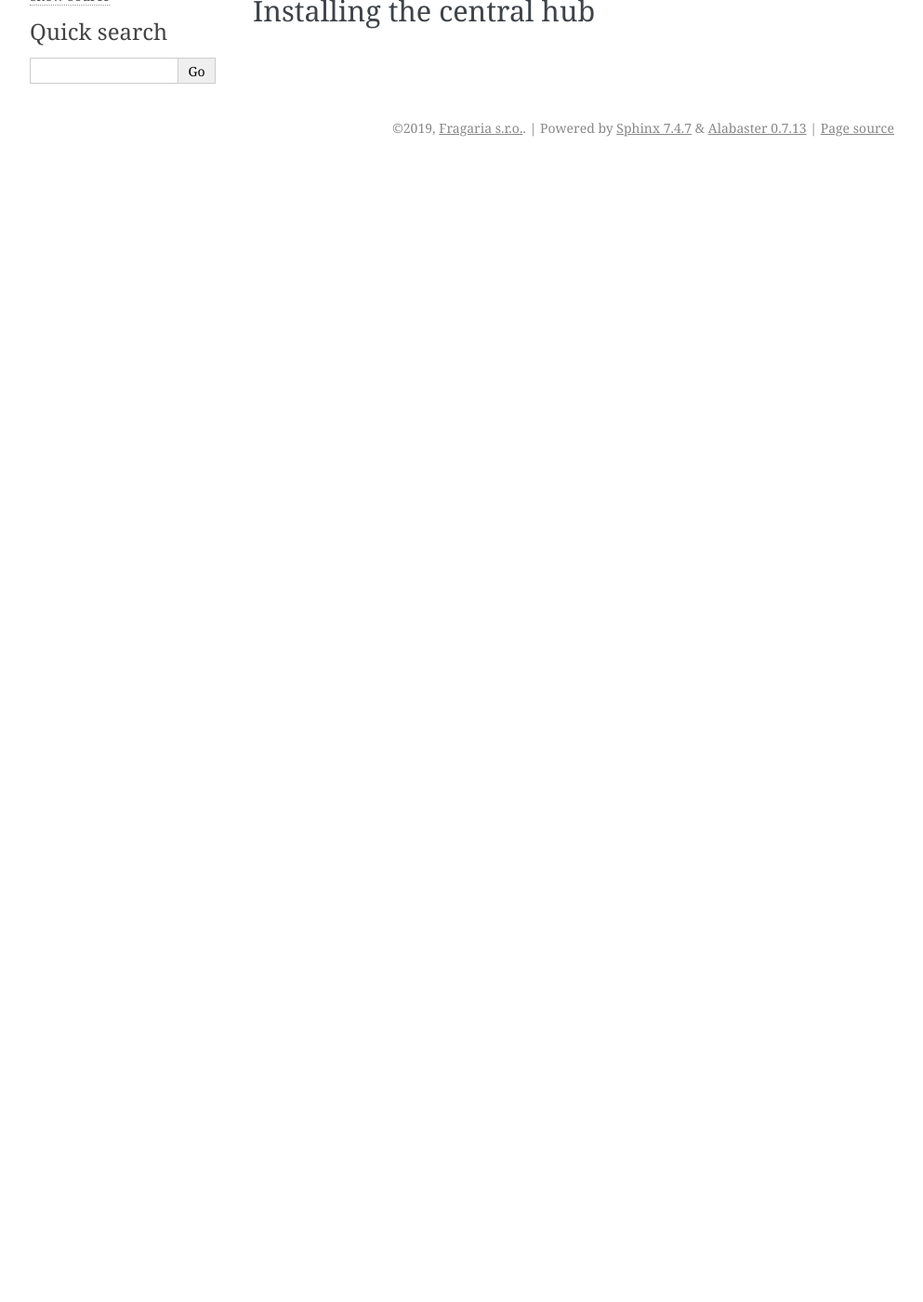
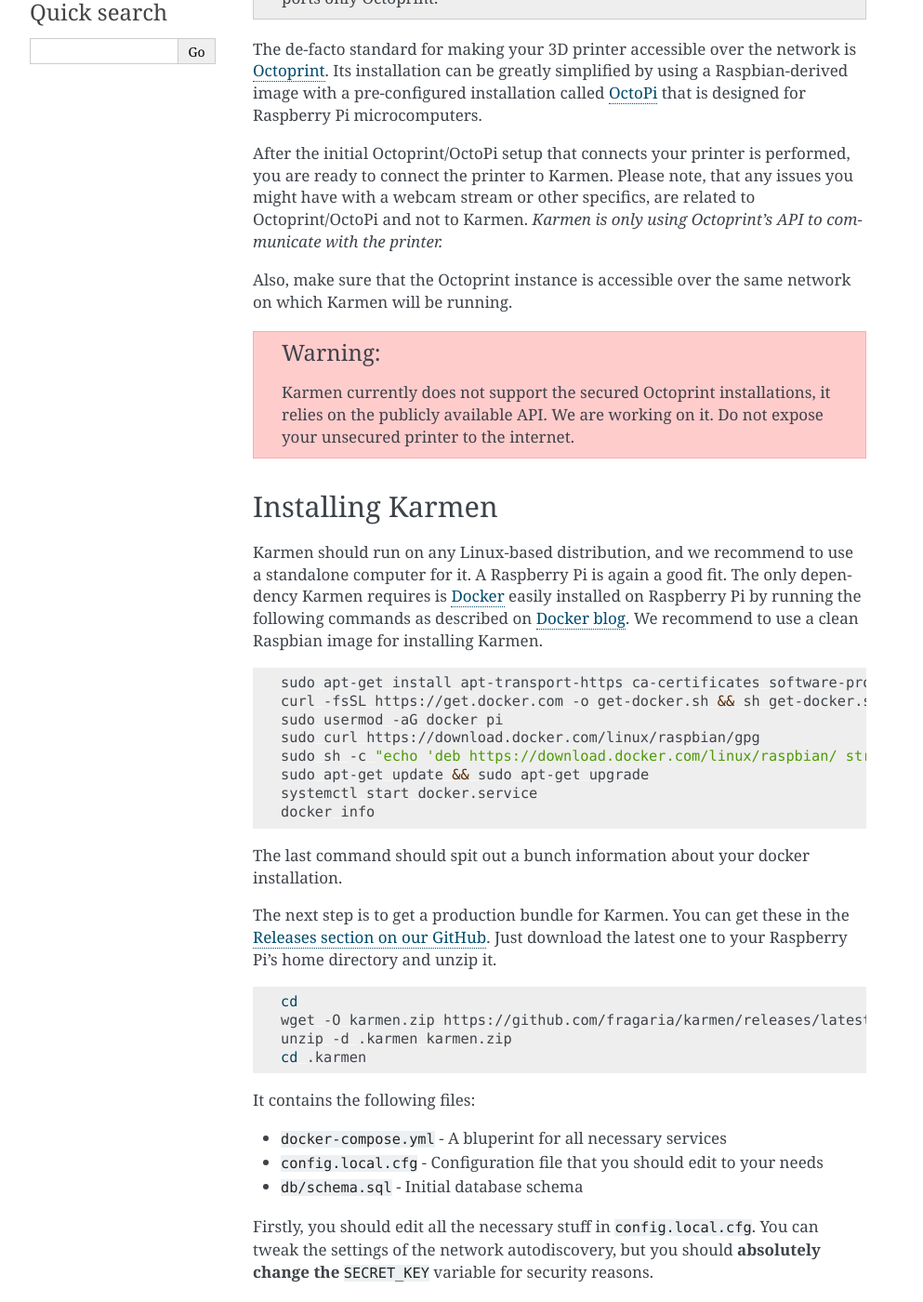
Before and after one commit to fragaria/karmen, a Sphinx documentation site: the page built from docs/source/installation.rst, in a window 1280 px wide and 1400 px high, scrolled down 270 px. Shown: the whole window at 93% size, without its empty margins (148-1141 px from the left). Built offline with Sphinx 7.4.7, drawn with Linux system fonts in a browser that asks for light colours; before the commit the page ends 900 px from its top, so only the background shows below that; some of the changed text lies outside the part shown.

Commit message:
docs+docker: Tweaks production setup, documents installation procedure

```diff
--- a/docs/source/index.rst
+++ b/docs/source/index.rst
@@ -19,7 +19,7 @@
 The project is released under the `GNU Affero General Public License V3 <http://www.gnu.org/licenses/agpl.html>`_.
 
 .. toctree::
-  :maxdepth: 1
+  :maxdepth: 2
   :hidden:
 
   overview
--- a/docs/source/installation.rst
+++ b/docs/source/installation.rst
@@ -2,16 +2,90 @@
 Installation
 ############################################
 
-Requirements
-------------
-
 Making your printer Karmen-ready
 --------------------------------
 
-Installing the central hub
---------------------------
+.. note::
+  There might be other viable solutions, but at the moment, Karmen supports only
+  Octoprint.
 
+The de-facto standard for making your 3D printer accessible over the network
+is `Octoprint <https://octoprint.org>`_. Its installation can be greatly
+simplified by using a Raspbian-derived image with a pre-configured installation
+called `OctoPi <https://github.com/guysoft/OctoPi>`_ that is designed for Raspberry Pi
+microcomputers.
+
+After the initial Octoprint/OctoPi setup that connects your printer is performed,
+you are ready to connect the printer to Karmen. Please note, that any issues you
+might have with a webcam stream or other specifics, are related to Octoprint/OctoPi
+and not to Karmen. *Karmen is only using Octoprint's API to communicate with the
+printer.*
+
+Also, make sure that the Octoprint instance is accessible over the same network
+on which Karmen will be running.
+
+.. warning::
+  Karmen currently does not support the secured Octoprint installations, it relies
+  on the publicly available API. We are working on it. Do not expose your unsecured
+  printer to the internet.
+
+Installing Karmen
+-----------------
+
+Karmen should run on any Linux-based distribution, and we recommend to use a standalone
+computer for it. A Raspberry Pi is again a good fit. The only dependency Karmen requires
+is `Docker <https://www.docker.com>`_ easily installed on Raspberry Pi by running the
+following commands as described on `Docker blog <https://blog.docker.com/2019/03/happy-pi-day-docker-raspberry-pi/>`_.
+We recommend to use a clean Raspbian image for installing Karmen.
+
+.. code-block:: sh
+
+   sudo apt-get install apt-transport-https ca-certificates software-properties-common -y
+   curl -fsSL https://get.docker.com -o get-docker.sh && sh get-docker.sh
+   sudo usermod -aG docker pi
+   sudo curl https://download.docker.com/linux/raspbian/gpg
+   sudo sh -c "echo 'deb https://download.docker.com/linux/raspbian/ stretch stable' > /etc/apt/sources.list.d/docker.list"
+   sudo apt-get update && sudo apt-get upgrade
+   systemctl start docker.service
+   docker info
+
+The last command should spit out a bunch information about your docker installation.
+
+The next step is to get a production bundle for Karmen. You can get these in the
+`Releases section on our GitHub <https://github.com/fragaria/karmen/releases>`_.
+Just download the latest one to your Raspberry Pi's home directory and unzip it.
+
+.. code-block:: sh
+
+   cd
+   wget -O karmen.zip https://github.com/fragaria/karmen/releases/latest/download/release.zip
+   unzip -d .karmen karmen.zip
+   cd .karmen
+
+It contains the following files:
+
+- ``docker-compose.yml`` - A bluperint for all necessary services
+- ``config.local.cfg`` - Configuration file that you should edit to your needs
+- ``db/schema.sql`` - Initial database schema
+
+Firstly, you should edit all the necessary stuff in ``config.local.cfg``. You can tweak
+the settings of the network autodiscovery, but you should **absolutely change the** ``SECRET_KEY``
+variable for security reasons.
+
+The ``db/schema.sql`` file is run automatically only upon the first start. The database handling will
+probably change in the future. The datafiles are created on your filesystem, not inside the containers,
+so no data will be lost during downtime.
+
+Finally, you can start all of the services by running the compose file. This will download and
+run the docker images with the appropriate version of Karmen.
+
+.. code-block:: sh
+
+   BASE_HOST=random-ip-address docker-compose up --abort-on-container-exit # start the containers
+
+``BASE_HOST`` is an address or hostname of the machine where Karmen is running and is used to call
+the Python backend from the frontend UI. You will also use it to access the Javascript frontend
+from your browser.
 
 .. toctree::
   :maxdepth: 2
-  :hidden:
```
Also changed, not shown: README.md (+5 -18 lines), docker-compose.dev.yml (+3 -4 lines), docker-compose.release.yml (renamed from docker-compose.prod.yml, +9 -21 lines), docs/source/overview.rst (+9 -5 lines), src/karmen_backend/config.release.cfg (renamed from src/karmen_backend/config.prod.cfg).
